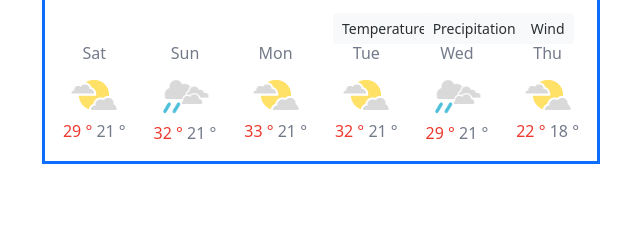
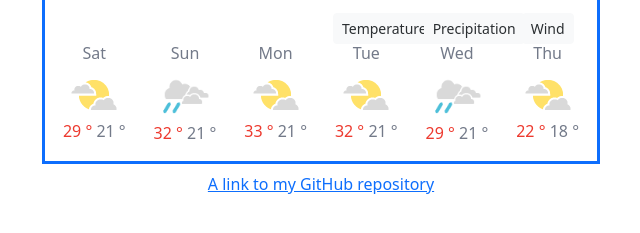
Before and after one commit to inneska/My-project-weather, a website built with Parcel: page index.html in a window 1280 px wide. Shown: the part 211-444 px from the top of the page, without its empty margins (319-959 px from the left). Built offline with nearby package versions, Linux system fonts and the light colour scheme.

Commit message:
Include a link to GitHub repository at the bottom

```diff
--- a/index.html
+++ b/index.html
@@ -179,6 +179,12 @@
         </div>
       </div>
     </div>
+    <p class="githubLink">
+      <a href="https://github.com/inneska/My-project-weather"
+        >A link to my GitHub repository</a
+      >
+    </p>
+
     <script src="src/index.js"></script>
   </body>
 </html>
--- a/src/styles.css
+++ b/src/styles.css
@@ -50,3 +50,7 @@
 .night_temp {
   color: #737a89;
 }
+.githubLink {
+  font-size: 1rem;
+  text-align: center;
+}
```
